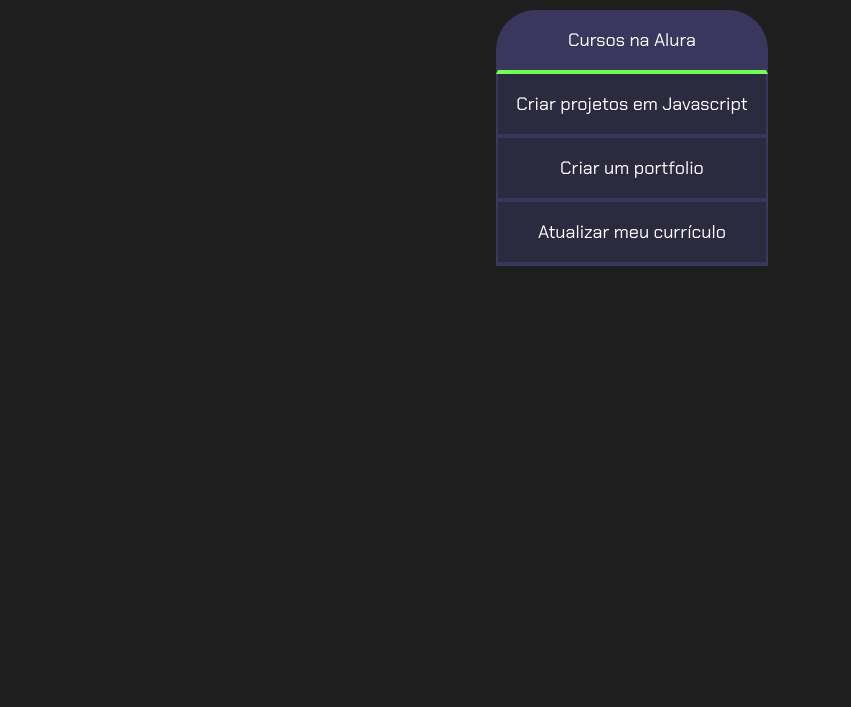
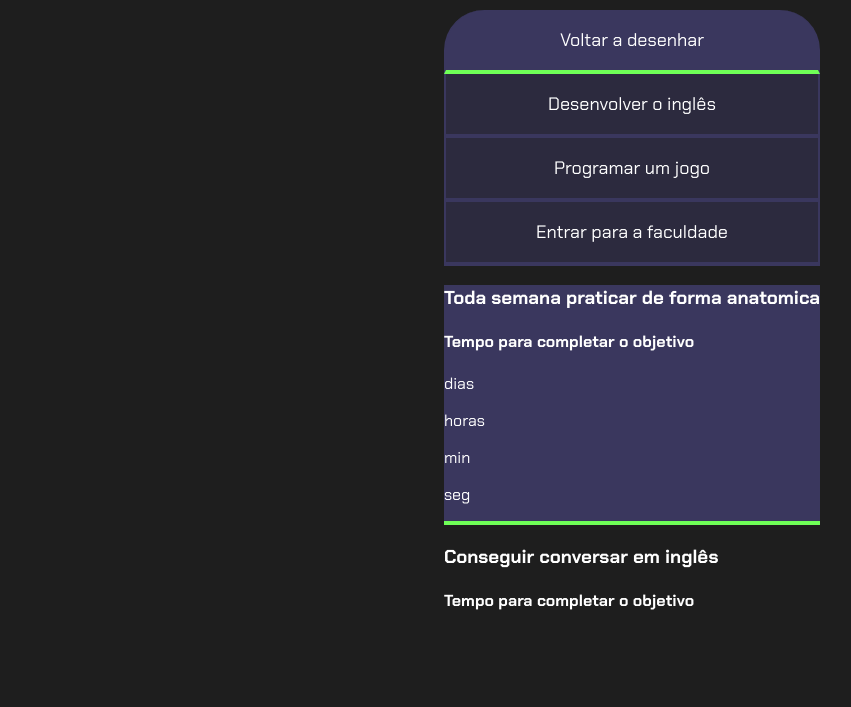
Before and after one commit to paolalopes18/sebasti-o-, a plain HTML site: page index.html in a window 1280 px wide. Shown: the part 93-800 px from the top of the page, without its empty margins (8-859 px from the left). Drawn offline with Linux system fonts and the light colour scheme.

Commit message:
atualizaçao 01 06

```diff
--- a/index.html
+++ b/index.html
@@ -1,3 +1,4 @@
+
 <!DOCTYPE html>
 <html lang="pt-br">
 
@@ -10,17 +11,40 @@
 
 <body>
     <section class="conteudo-principal">
-        <h2 class="titulo-principal">Meus Objetivos do ano<span>_</span></h2>
-        <div class="botoes">
-            <button class="botao ativo">Cursos na Alura</button>
-            <button class="botao">Criar projetos em Javascript</button>
-            <button class="botao">Criar um portfolio</button>
-            <button class="botao">Atualizar meu currículo</button>
-        </div>
-        <div class="abas-textos" >
-            <div class="abas-conteudo">
-    </section>
-    <script src="main.js"></script>
-</body>
-
-</html>
+        <h2 class="titulo-principal"><span>_</span>Meus objetivos do ano<span>_</span></h2>
+        <div class="conteudo">
+            <div class="botoes">
+                <button class="botao ativo">Voltar a desenhar</button>
+                <button class="botao">Desenvolver o inglês</button>
+                <button class="botao">Programar um jogo</button>
+                <button class="botao">Entrar para a faculdade</button>
+            </div>
+            <div class="abas-textos">
+                <div class="aba-conteudo ativo">
+                    <h3 class="aba-conteudo-titulo-principal">Toda semana praticar de forma anatomica</h3>
+                    <h4 class="aba-conteudo-titulo-secundario">Tempo para completar o objetivo</h4>
+                    <div class="contador">
+                        <div class="contador-digito">
+                            <p class="contador-digito-numero" id="dias0"></p>
+                            <p class="contador-digito-texto">dias</p>
+                        </div>
+                        <div class="contador-digito">
+                            <p class="contador-digito-numero" id="horas0"></p>
+                            <p class="contador-digito-texto">horas</p>
+                        </div>
+                        <div class="contador-digito">
+                            <p class="contador-digito-numero" id="min0"></p>
+                            <p class="contador-digito-texto">min</p>
+                        </div>
+                        <div class="contador-digito">
+                            <p class="contador-digito-numero" id="seg0"></p>
+                            <p class="contador-digito-texto">seg</p>
+                        </div>
+                    </div>
+                </div>
+                     <div class="aba-conteudo">
+                     <h3 class="aba-conteudo-titulo-principal">Conseguir conversar em inglês</h3>
+                     <h4 class="aba-conteudo-titulo-secundario">Tempo para completar o objetivo</h4>
+                        <div class="contador">
+                            <div class="contador-digito">
+                                <p class
```
